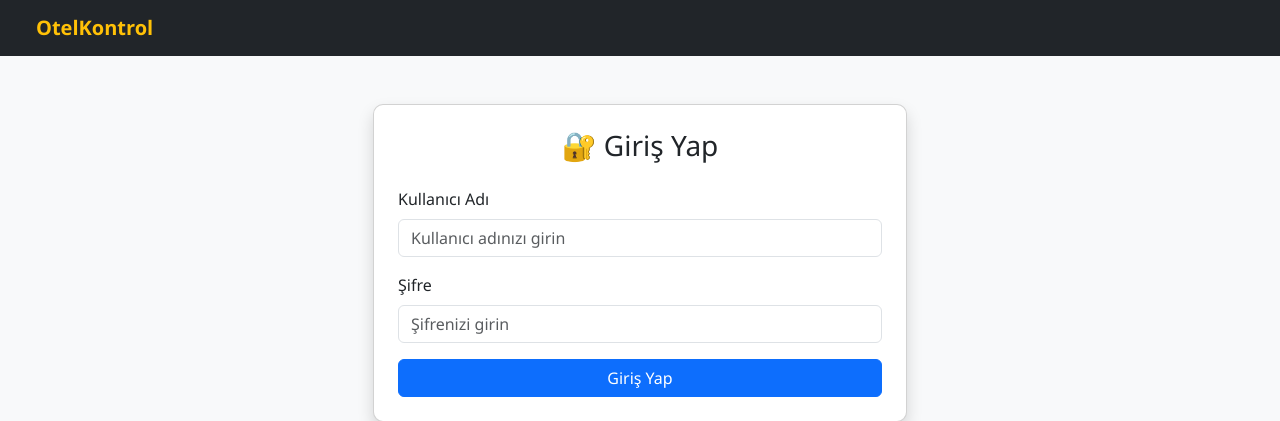
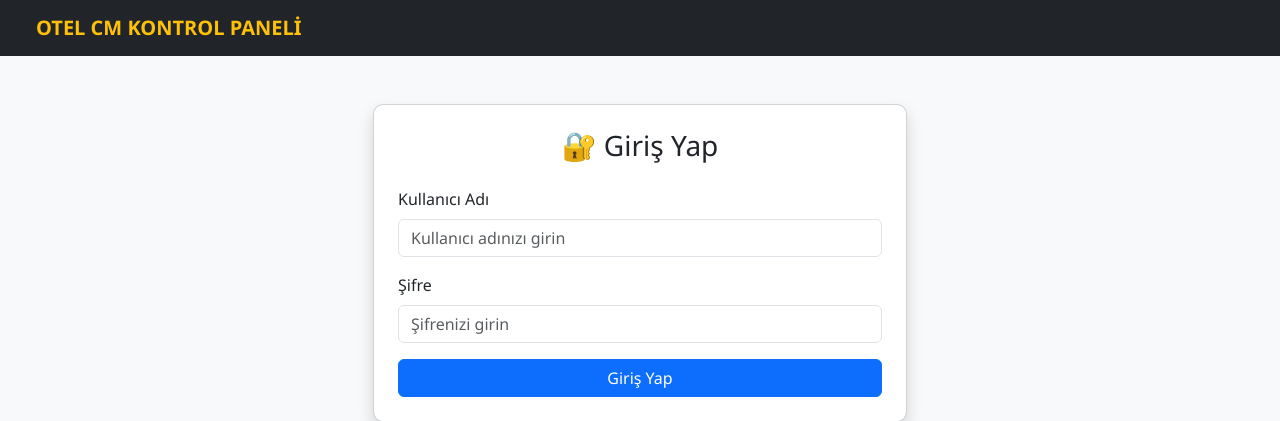
Before and after one commit to GrafikOtelCM/otelkontrol_web, a Flask app: page / in a window 1280 px wide. Shown: the top 421 px of the page. Run offline with Flask 3, Linux system fonts and the light colour scheme; some libraries are stand-ins or nearby versions.

```diff
--- a/templates/base.html
+++ b/templates/base.html
@@ -18,7 +18,7 @@
 <body>
   <nav class="navbar navbar-expand-lg navbar-dark bg-dark px-4">
     <div class="container-fluid">
-      <a class="navbar-brand fw-bold text-warning" href="{{ url_for('login') }}">OtelKontrol</a>
+      <a class="navbar-brand fw-bold text-warning" href="{{ url_for('login') }}">OTEL CM KONTROL PANELİ</a>
       <button class="navbar-toggler" type="button" data-bs-toggle="collapse" data-bs-target="#navbarContent">
         <span class="navbar-toggler-icon"></span>
       </button>
```
